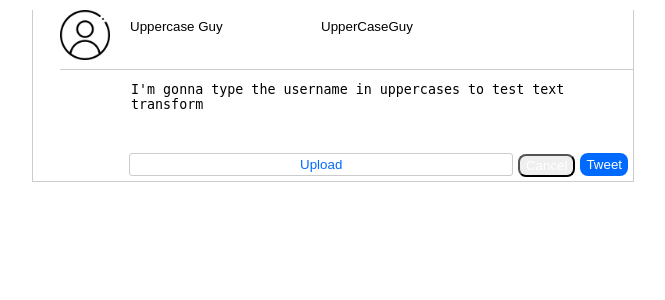
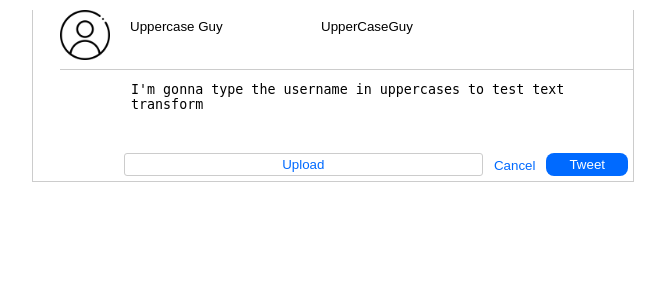
Before and after one commit to JesseMeissner/twitter-clone, a Django app: page /edit/21/ in a window 1280 px wide. Shown: the top 300 px of the page, without its empty margins (307-972 px from the left). Run offline with Django 4.2, Linux system fonts and the light colour scheme; data comes from the database, SQL or seed files in the repository.

Commit message:
Actually fixed styling for cancel button

```diff
--- a/twitter_clone/static/css/style.css
+++ b/twitter_clone/static/css/style.css
@@ -111,13 +111,8 @@ Home
 }
 
 .cancel {
-<<<<<<< HEAD
     background-color: white;
     color: #006aff;
-=======
-    background-color: #006aff;
-    color: white;
->>>>>>> 739aec7e0038823452af723e63078e1dcb827a2b
     border: none;
     border-radius: 8px;
     flex-basis: 7.5%;
@@ -135,7 +130,7 @@ Home
     border-radius: 8px;
     position: relative;
     margin: 5px;
-    flex-basis: 7.5%;
+    flex-basis: 15%;
 
 }
 
```
